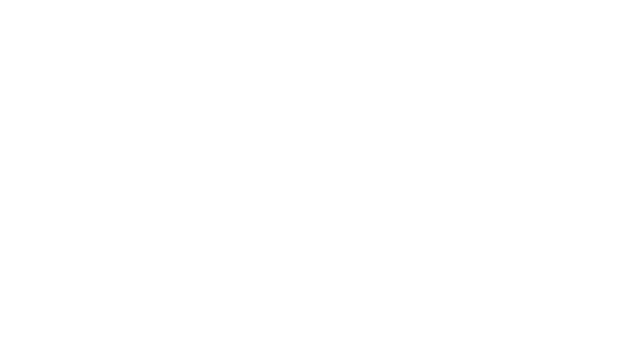
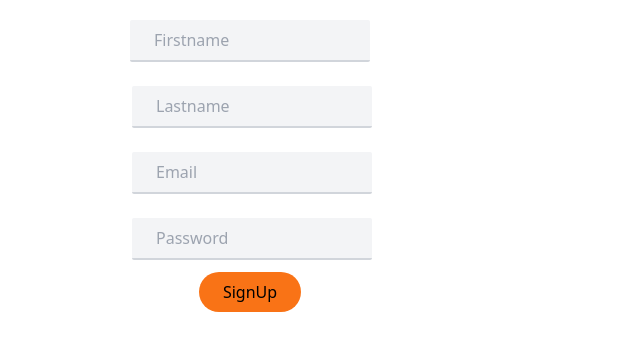
Before and after one commit to SAMUEL-UME/blogospot-frontend, a Next.js app: page / in a window 1280 px wide. Shown: the top 350 px of the page, without its empty margins (0-640 px from the left). Built offline with nearby package versions, Linux system fonts and the light colour scheme.

Commit message:
done with the signup and log in

```diff
--- a/pages/_app.tsx
+++ b/pages/_app.tsx
@@ -1,6 +1,12 @@
+import Login from '@/src/components/template/Login'
+import Signup from '@/src/components/template/Signup'
 import '@/styles/globals.css'
 import type { AppProps } from 'next/app'
 
 export default function App({ Component, pageProps }: AppProps) {
-  return <Component {...pageProps} />
+  return (
+    <><Component {...pageProps} />
+    <Signup/>
+    </>
+  )
 }
--- a/src/components/molecule/Footer.js
+++ b/src/components/molecule/Footer.js
@@ -0,0 +1,9 @@
+import React from 'react'
+
+function Footer() {
+  return (
+    <div>Footer</div>
+  )
+}
+
+export default Footer
--- a/src/components/molecule/Navbar.js
+++ b/src/components/molecule/Navbar.js
@@ -0,0 +1,9 @@
+import React from 'react'
+
+function Navbar() {
+  return (
+    <div>Navbar</div>
+  )
+}
+
+export default Navbar
--- a/src/components/template/Home.tsx
+++ b/src/components/template/Home.tsx
@@ -2,7 +2,7 @@ import React from "react";
 let name = String;
 
 const Home: React.FC = () => {
-  return <div></div>;
+  return <div>Hello</div>;
 };
 
 export default Home;
--- /dev/null
+++ b/src/components/template/Login.tsx
@@ -0,0 +1,23 @@
+import React from 'react'
+
+function Login() {
+  return (
+    <div>
+        <div className='bg-black w-[1000px] justify-center items-center py-2'>
+            <form className='w-[500px] mx-100'>
+                <div className='flex space-x-1 flex-col justify-center items-center'>
+                    <input className='contactInput' type="email" name="email" placeholder='Email' id="" />
+                    <input className='contactInput' type="password" name="password" placeholder='Password' id="" />
+                </div>
+                <div className='flex space-x-5 justify-center items-center'>
+                    <button className='bg-orange-500 px-4 py-3 rounded-full'>Login</button>
+                    <p>Don't have an account?</p>
+                    <a href="">SignUp!</a>
+                </div>
+            </form>
+        </div>
+    </div>
+  )
+}
+
+export default Login
--- /dev/null
+++ b/src/components/template/Signup.tsx
@@ -0,0 +1,23 @@
+import React from 'react'
+
+function Signup() {
+  return (
+    <div>
+        <div className=' w-[500px] justify-center items-center py-2'>
+            <form className=''>
+                <div className='flex space-x-1 flex-col justify-center items-center'>
+                    <input className='contactInput' type="text" name='firstName' placeholder='Firstname'/>
+                    <input className='contactInput' type="text" name='lastName' placeholder='Lastname'/>
+                    <input className='contactInput' type="email" name="email" placeholder='Email' id="" />
+                    <input className='contactInput' type="password" name="password" placeholder='Password' id="" />
+                </div>
+                <div className='flex space-x-5 justify-center items-center'>
+                    <button className='bg-orange-500 px-6 py-2 rounded-full'>SignUp</button>
+                </div>
+            </form>
+        </div>
+    </div>
+  )
+}
+
+export default Signup
--- a/styles/globals.css
+++ b/styles/globals.css
@@ -1,6 +1,13 @@
 @tailwind base;
 @tailwind components;
 @tailwind utilities;
+
+@layer components {
+  .contactInput {
+    @apply outline-none bg-gray-100 rounded-sm border-0 border-b-2 w-60 px-6 py-2
+    border-gray-300 text-black m-3
+  }
+}
 
 * {
   box-sizing: border-box;
```
Also changed, not shown: src/components/template/Login.js (deleted), src/components/template/Signup.js (deleted).
